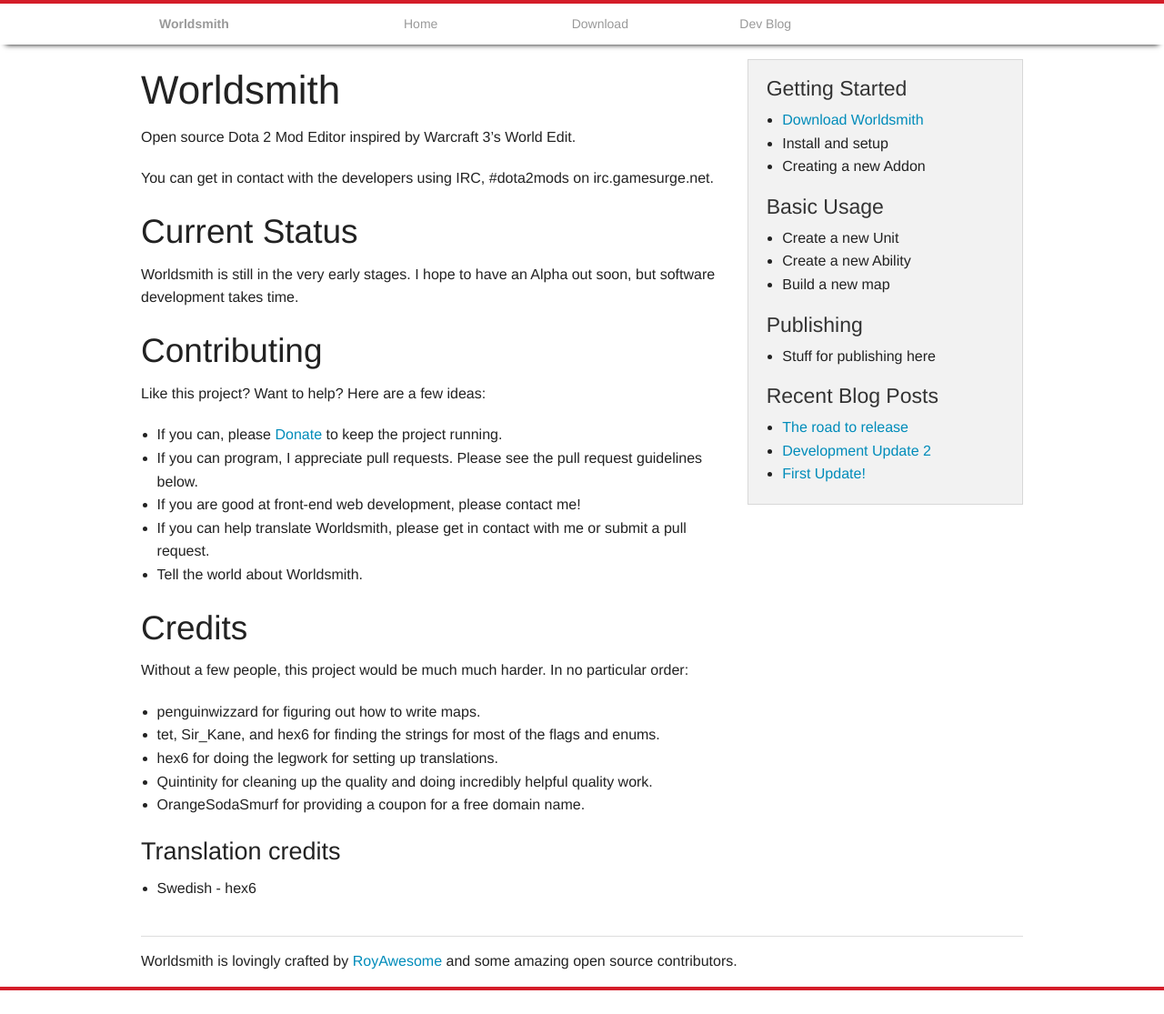
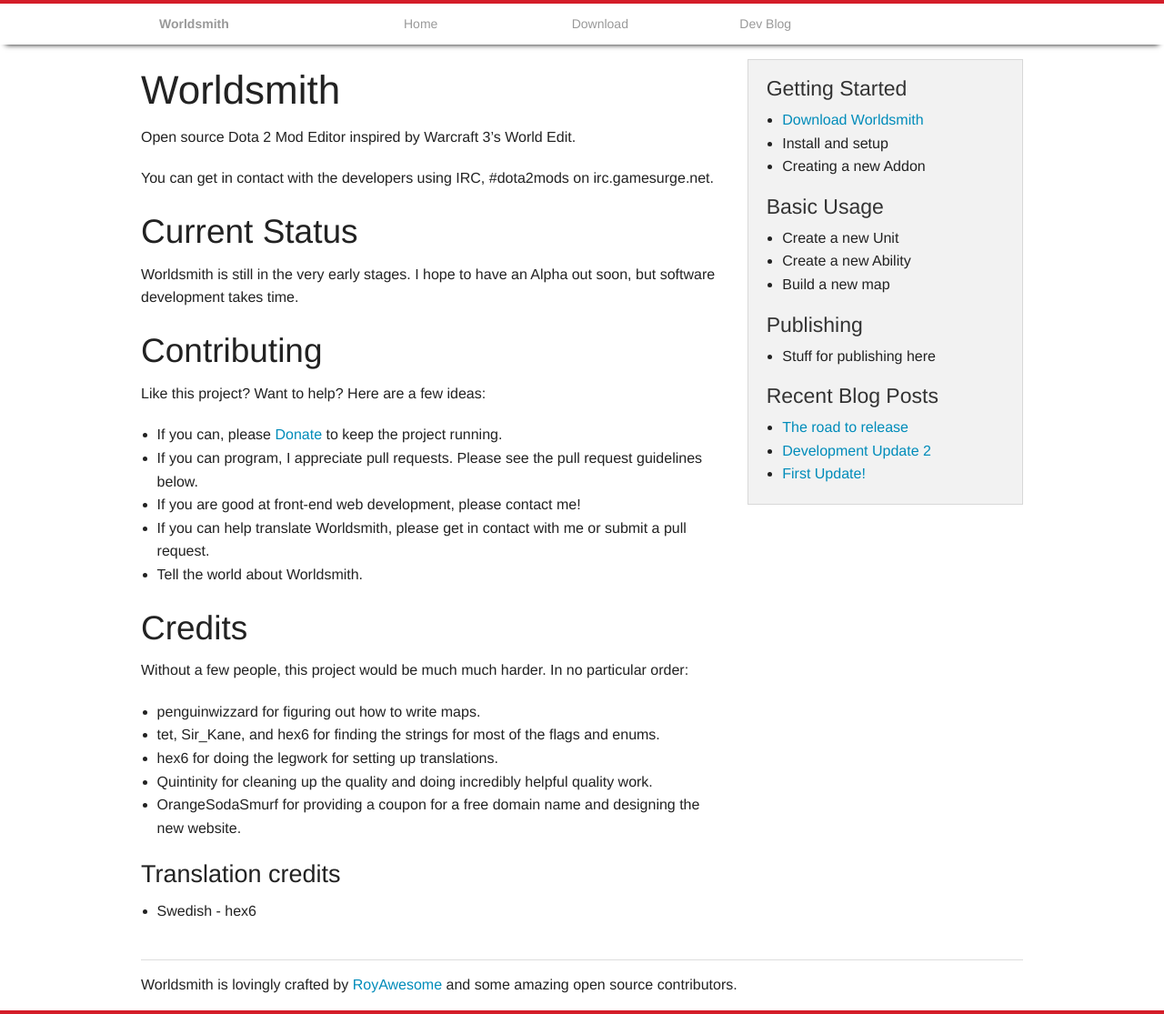
Before and after one commit to adispen/worldsmith, a Jekyll site: the page built from index.html, in a window 1280 px wide and 1115 px high. Shown: the whole window at 91% size. Built offline with Jekyll 4.4.1, drawn with Linux system fonts in a browser that asks for light colours; nearby versions of some CDN libraries; Markdown is read by kramdown in place of the engine named in the settings.

Commit message:
added credit for design

```diff
--- a/index.html
+++ b/index.html
@@ -43,7 +43,7 @@
 
 						<li>Quintinity for cleaning up the quality and doing incredibly helpful quality work.</li>
 
-						<li>OrangeSodaSmurf for providing a coupon for a free domain name.</li>
+						<li>OrangeSodaSmurf for providing a coupon for a free domain name and designing the new website.</li>
 						</ul>
 
 						<h3 id="translation_credits">Translation credits</h3>
```
